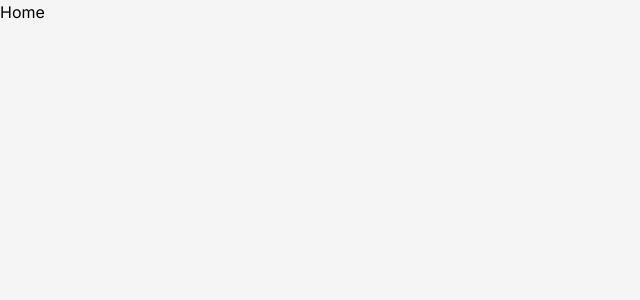
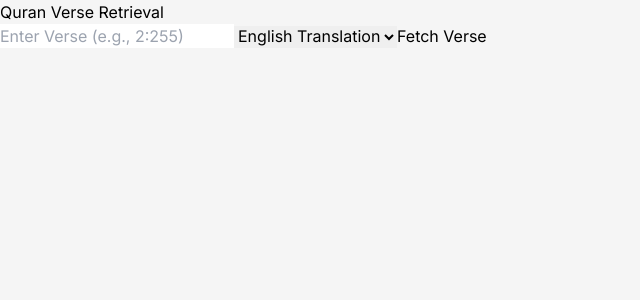
Before and after one commit to ZackariaOsman/cprg306-project, a Next.js app: page / in a window 1280 px wide. Shown: the top 300 px of the page, without its empty margins (0-640 px from the left). Built offline with nearby package versions, Linux system fonts and the light colour scheme.

Commit message:
Got the API to work

```diff
--- a/app/page.js
+++ b/app/page.js
@@ -1,9 +1,40 @@
 
+'use client';
+import React, { useState } from 'react';
 
 export default function Home() {
-  return (
-    <div>
-      <h1>Home</h1>
-    </div>
-  )
+    const [reference, setReference] = useState('');
+    const [edition, setEdition] = useState('en.asad');
+    const [verse, setVerse] = useState('');
+
+    const fetchVerse = async () => {
+        const url = `http://api.alquran.cloud/v1/ayah/${reference}/${edition}`;
+        const response = await fetch(url);
+        const data = await response.json();
+        if (data.status === 'OK') {
+            setVerse(data.data.text);
+        } else {
+            setVerse('Verse not found. Please check the reference or edition.');
+        }
+    };
+
+    return (
+        <div className="container">
+            <h1>Quran Verse Retrieval</h1>
+
+            <input
+                type="text"
+                value={reference}
+                onChange={(e) => setReference(e.target.value)}
+                placeholder="Enter Verse (e.g., 2:255)"
+            />
+            <select value={edition} onChange={(e) => setEdition(e.target.value)}>
+                <option value="en.asad">English Translation</option>
+                <option value="ar.alafasy">Arabic</option>
+            </select>
+            <button onClick={fetchVerse}>Fetch Verse</button>
+
+            {verse && <div className="verse">{verse}</div>}
+        </div>
+    );
 }
```
